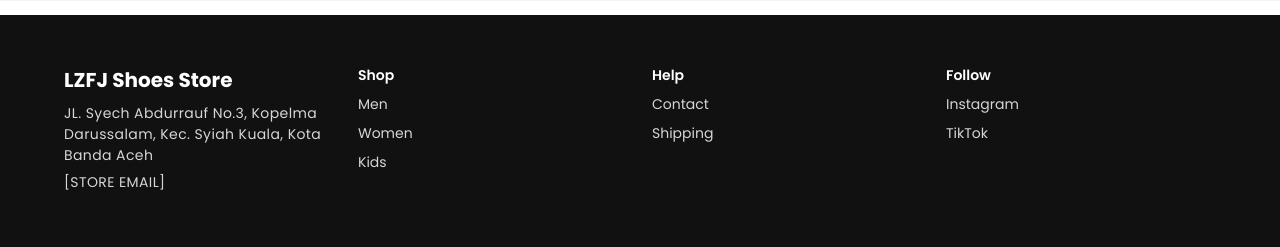
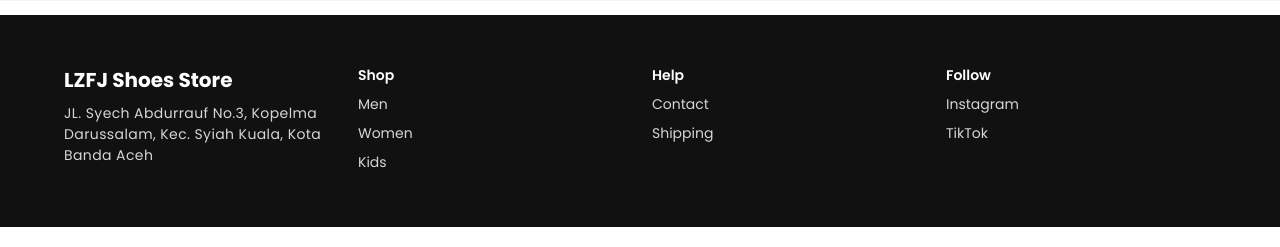
Before and after one commit to fauzansofraa/ecom-klompok-7, a PHP site: page /lzfj-shoes-store/home.php in a window 1280 px wide. Shown: the part 2115-2362 px from the top of the page. Run offline with PHP 8.4, Linux system fonts and the light colour scheme; data comes from the database, SQL or seed files in the repository.

Commit message:
first commit

```diff
--- a/includes/footer.php
+++ b/includes/footer.php
@@ -3,7 +3,6 @@
         <div>
             <div class="footer-brand"><?= e(config('store.name')) ?></div>
             <p>JL. Syech Abdurrauf No.3, Kopelma Darussalam, Kec. Syiah Kuala, Kota Banda Aceh</p>
-            <p><?= e(config('store.email')) ?></p>
         </div>
         <div>
             <h4>Shop</h4>
```
